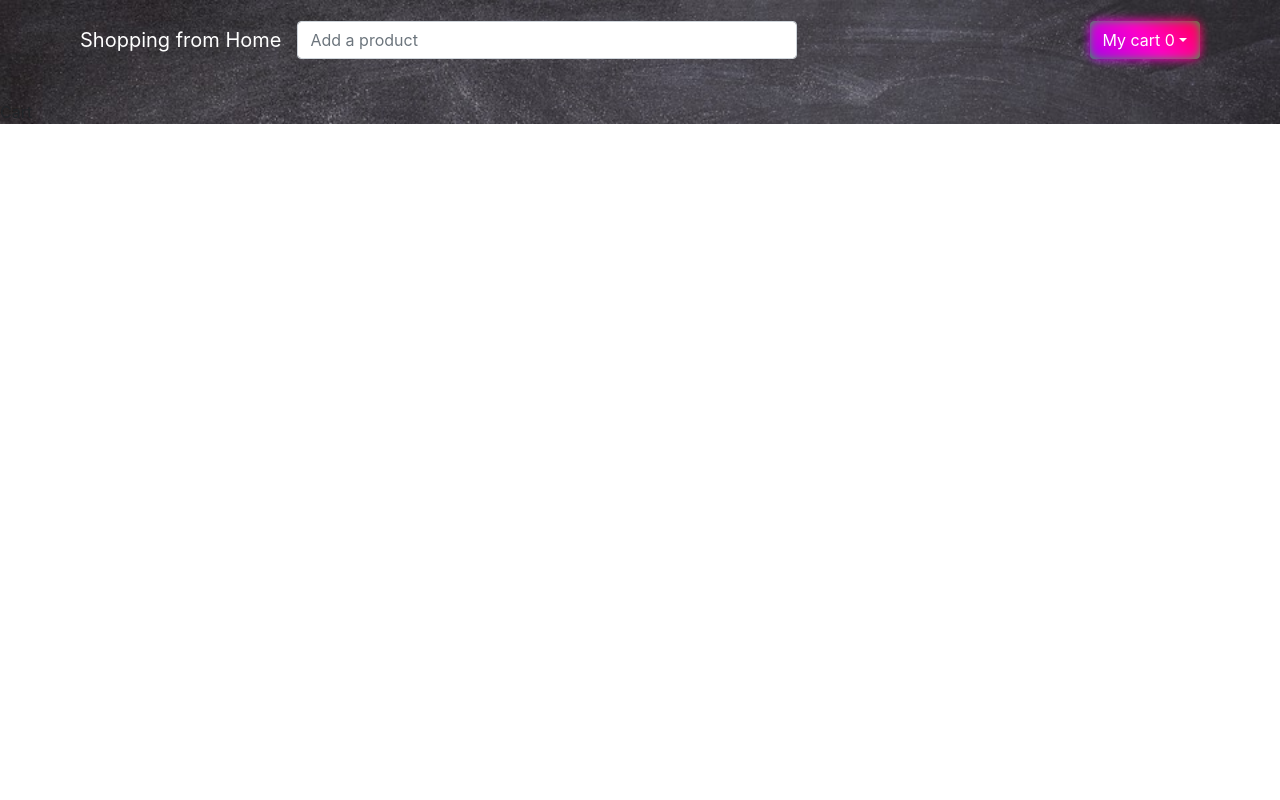
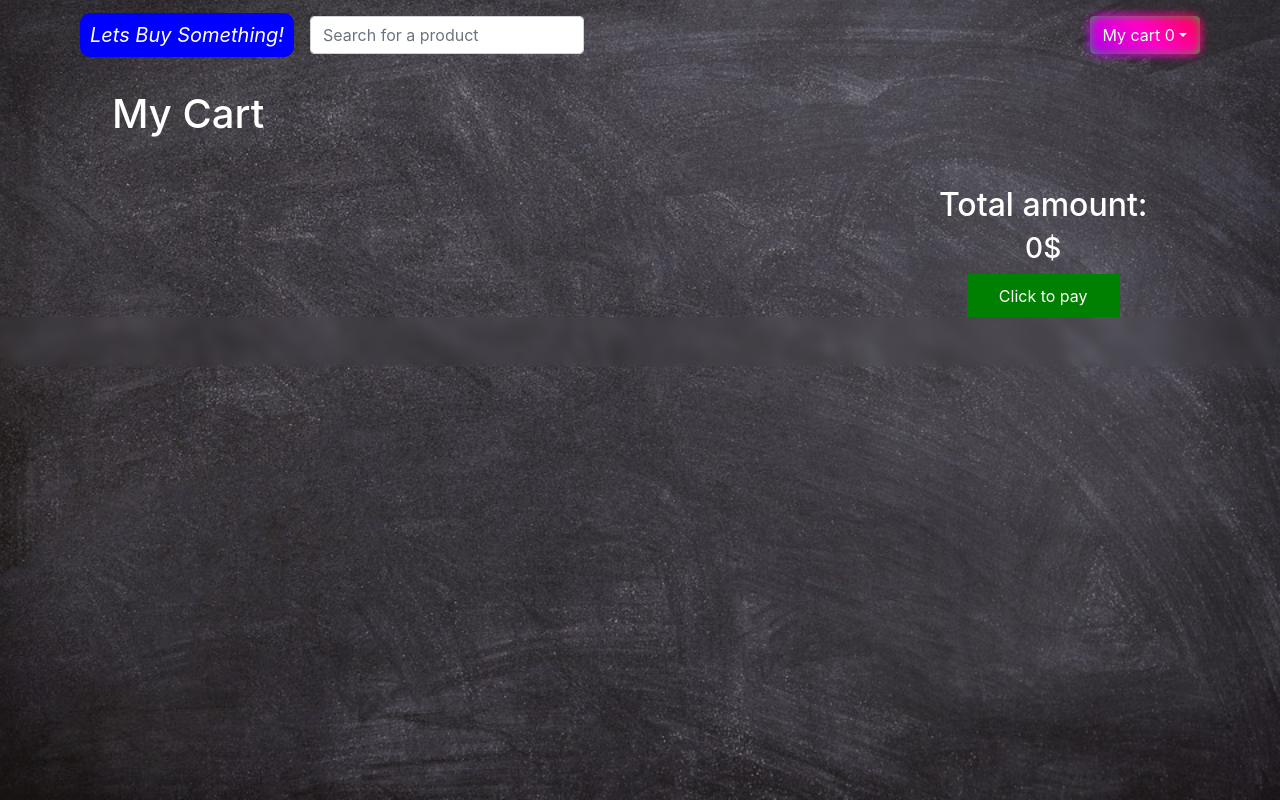
Before and after one commit to saurabh918/shopping_cart, a React (Create React App) app: page /cart in a window 1280 px wide. Built offline with nearby package versions, Linux system fonts and the light colour scheme.

Commit message:
Added: local storage functionality

```diff
--- a/src/App.css
+++ b/src/App.css
@@ -1,8 +1,12 @@
-#root {
+body,#root {
   background: url(../assets/images/background.jpg);
   background-size: cover;
   background-repeat: no-repeat;
   backdrop-filter: blur(5px);
+}
+
+body {
+  padding-bottom: 50px;
 }
 
 .wrapper {
@@ -26,6 +30,11 @@ li {
 
 .dropdown-menu {
   background-color: #000!important;
+}
+
+.dropdown-menu a {
+  display: block;
+  text-align: center;
 }
 
 /* button styling */
@@ -109,6 +118,13 @@ button:before {
 
 .headerComponent {
   margin-bottom: 20px;
+}
+
+.navbar-brand a {
+  padding: 10px;
+  background: blue;
+  border-radius: 10px;
+  font-style: italic;
 }
 
 /* main content styling  */
@@ -206,3 +222,121 @@ button:before {
 .cartItem svg:hover {
   color: #ff0000;
 }
+
+/* cart-page styling */
+
+.cart-products h1 {
+  margin: 20px 0;
+  color: #fff;
+}
+
+.cart-products .product-list {
+  flex-direction: column;
+  flex-wrap: nowrap;
+  flex-basis: 65%;
+}
+
+.cart-products .product-list li {
+  display: flex;
+  justify-content: space-around;
+  align-items: center;
+}
+
+.cart-products .product-list img {
+  width: 50px;
+  height: 50px;
+}
+
+.cart-products .product-list button {
+  padding: 0;
+  background-color: transparent;
+  color: #ff0000;
+}
+
+.cart-details .product-list button:hover {
+  font-size: 18px;
+}
+
+.cart-products .product-list button::before {
+  background: none;
+
+}
+
+.cart-products .product-list li:hover {
+  transform: rotate(0deg);
+}
+
+.cart-details {
+  display: flex;
+  justify-content: space-between;
+}
+
+.cart-details .amount-section {
+  flex-basis: 30%;
+  color: #fff;
+  text-align: center;
+}
+
+.cart-details .amount-section button {
+  display: block;
+  margin: auto;
+  background-color: #008000;
+}
+
+.cart-details .amount-section button::before {
+  background: none;
+}
+
+/* media queries  */
+
+@media only screen and (max-width: 1200px) {
+
+  .navbar-brand {
+    margin: 20px 0;
+  }
+
+  .navbar-text {
+    margin-bottom: 20px;
+  }
+
+  .headerComponent .container {
+    flex-direction: column;
+  }
+
+  .cart-details {
+    flex-direction: column;
+    align-items: center;
+  }
+
+  .cart-details .amount-section,.cart-products .product-list {
+    width: 100%;
+  }
+
+  .product-list li {
+    border-top-right-radius: 0;
+    border-bottom-left-radius: 0;
+  }
+
+}
+
+@media only screen and (max-width: 767px) {
+  .cart-products .product-list {
+    flex-direction: row;
+    flex-wrap: wrap;
+  }
+
+  .cart-products .product-list li {
+    width: 40%;
+    flex-direction: column;
+  }
+
+  .navbar-text input {
+    width: auto;
+  }
+}
+
+@media only screen and (max-width: 576px) {
+  .cart-products .product-list li {
+    flex-basis: 100%;
+  }
+}
--- /dev/null
+++ b/src/compoments/Amount.js
@@ -0,0 +1,13 @@
+import React from 'react'
+
+const Amount = ({amount}) => {
+  return (
+    <>
+      <h2>Total amount:</h2>
+      <h3>{amount}$</h3>
+      <button>Click to pay</button>
+    </>
+  )
+}
+
+export default Amount
--- a/src/compoments/Cart.js
+++ b/src/compoments/Cart.js
@@ -1,8 +1,30 @@
-import React from 'react'
+import React, { useContext } from 'react'
+import { CartContext } from '../context/Context'
+import Amount from './Amount'
+import Product from './Product'
 
 const Cart = () => {
+  const {state,dispatch} = useContext(CartContext)
+  const addedProducts = state.cart.map(cart => state.product[cart])
+  const amount = addedProducts.reduce((acc,number)=>parseInt(acc+number.price),0)
+  // console.log(amount)
+  console.log(addedProducts)
   return (
-    <div>Cart</div>
+    <div className='cart-products'>
+      <div className="wrapper">
+      <h1 className='ml-5 mb-5'>My Cart</h1>
+      <div className='cart-details'>
+      <ul className='product-list'>
+      {addedProducts.map((prod)=>(
+        <Product product={prod} dispatch={dispatch} cart={state.cart} key={prod.id} />
+      ))}
+      </ul>
+      <div className="amount-section">
+        <Amount amount={amount}/>
+      </div>
+      </div>
+      </div>
+    </div>
   )
 }
 
--- a/src/compoments/Header.js
+++ b/src/compoments/Header.js
@@ -1,5 +1,5 @@
 import React, { useContext } from 'react'
-import { Container, FormControl, Navbar, NavbarBrand,Dropdown } from 'react-bootstrap'
+import { Container, FormControl, Navbar, NavbarBrand,Dropdown, Button } from 'react-bootstrap'
 import { Link } from 'react-router-dom'
 import { CartContext } from '../context/Context'
 import {AiFillDelete} from "react-icons/ai"
@@ -11,15 +11,15 @@ export const Header = () => {
   return (
     <div className='headerComponent'>
       <div className="wrapper">
-      <Navbar style={{height:80}}>
+      <Navbar>
         <Container>
           <Navbar.Brand>
-          <Link to="/">Shopping from Home</Link>
+          <Link to="/">Lets Buy Something!</Link>
           </Navbar.Brand>
           <Navbar.Text>
             <FormControl
-            placeholder='Add a product'
-            style={{width: '500px'}} className="m-auto"
+            placeholder='Search for a product'
+             className="m-auto"
             />
           </Navbar.Text>
           <Dropdown align-end="true" className="ml-auto">
@@ -30,12 +30,18 @@ export const Header = () => {
             <Dropdown.Menu variant='success' bg="success">
               {
                 state.cart.length ? (
-                  state.cart.map((cart) => {return (<div className='cartItem'>
-                    <img src={state.product[cart].image} />
-                    <span>{state.product[cart].name}</span>
-                    <AiFillDelete />
-                  </div>)}
-                  )
+                    <>
+                      {state.cart.map((cart) => (
+                        <div className='cartItem' key={cart}>
+                          <img src={state.product[cart].image} />
+                          <span>{state.product[cart].name}</span>
+                          <AiFillDelete onClick={() => dispatch({type: "Remove from cart", payload: {id: cart}})} />
+                        </div>
+                      ))}
+                      <Link to="/cart">
+                        <Button>Go to cart</Button>
+                      </Link>
+                    </>
                 ):(
                   <Dropdown.Item eventKey="1">This cart is empty!</Dropdown.Item>
                 )
--- a/src/compoments/Home.js
+++ b/src/compoments/Home.js
@@ -13,7 +13,7 @@ const Home = () => {
       <Filter />
     <ul className='product-list'>
       {state.product.map((prod)=>(
-        <Product product={prod} dispatch={dispatch} cart={state.cart} key={state.id} />
+        <Product product={prod} dispatch={dispatch} cart={state.cart} key={prod.id} />
       ))}
     </ul>
     </div>
--- a/src/context/Context.js
+++ b/src/context/Context.js
@@ -1,9 +1,17 @@
-import { createContext, useContext, useReducer } from "react";
+import { createContext, useContext, useEffect, useReducer } from "react";
 import { reducer } from "./Reducer";
+
+
 
 export const CartContext = createContext()
 
 export const CartProvider = ({children}) => {
+let cartArray;
+  if(localStorage.getItem("cart")){
+  cartArray = localStorage.getItem("cart").split(",").map(e=>parseInt(e));
+} else {
+  cartArray = false;
+}
   const productData = [
     {
       id: 0,
@@ -69,8 +77,9 @@ export const CartProvider = ({children}) => {
 
   const [state,dispatch] = useReducer(reducer,{
     product: productData,
-    cart: []
+    cart: cartArray ? cartArray : []
   })
+  console.log(state.cart)
   return(
     <CartContext.Provider value={{state,dispatch}}>
       {children}
--- a/src/context/Reducer.js
+++ b/src/context/Reducer.js
@@ -1,10 +1,23 @@
 export const reducer = (state,action)=>{
   switch(action.type) {
     case "Remove from cart":
-      return {...state,cart:[...state.cart.filter(cart=> cart !== action.payload.id)]}
+      return removeProduct(state,action)
     case "Add to cart":
-      return {...state,cart:[...state.cart,action.payload.id]}
-     default:
+      return addProduct(state,action)
+    default:
       return state;
   }
 }
+
+const addProduct = (state,action)=> {
+  state = {...state,cart:[...state.cart,action.payload.id]}
+  window.localStorage.setItem("cart", [...state.cart]);
+  return state;
+}
+
+const removeProduct = (state,action)=> {
+  state = {...state,cart:[...state.cart.filter(cart=> cart !== action.payload.id)]}
+    window.localStorage.setItem("cart",[...state.cart]);
+    console.log(localStorage.getItem("cart"))
+  return state
+}
```
